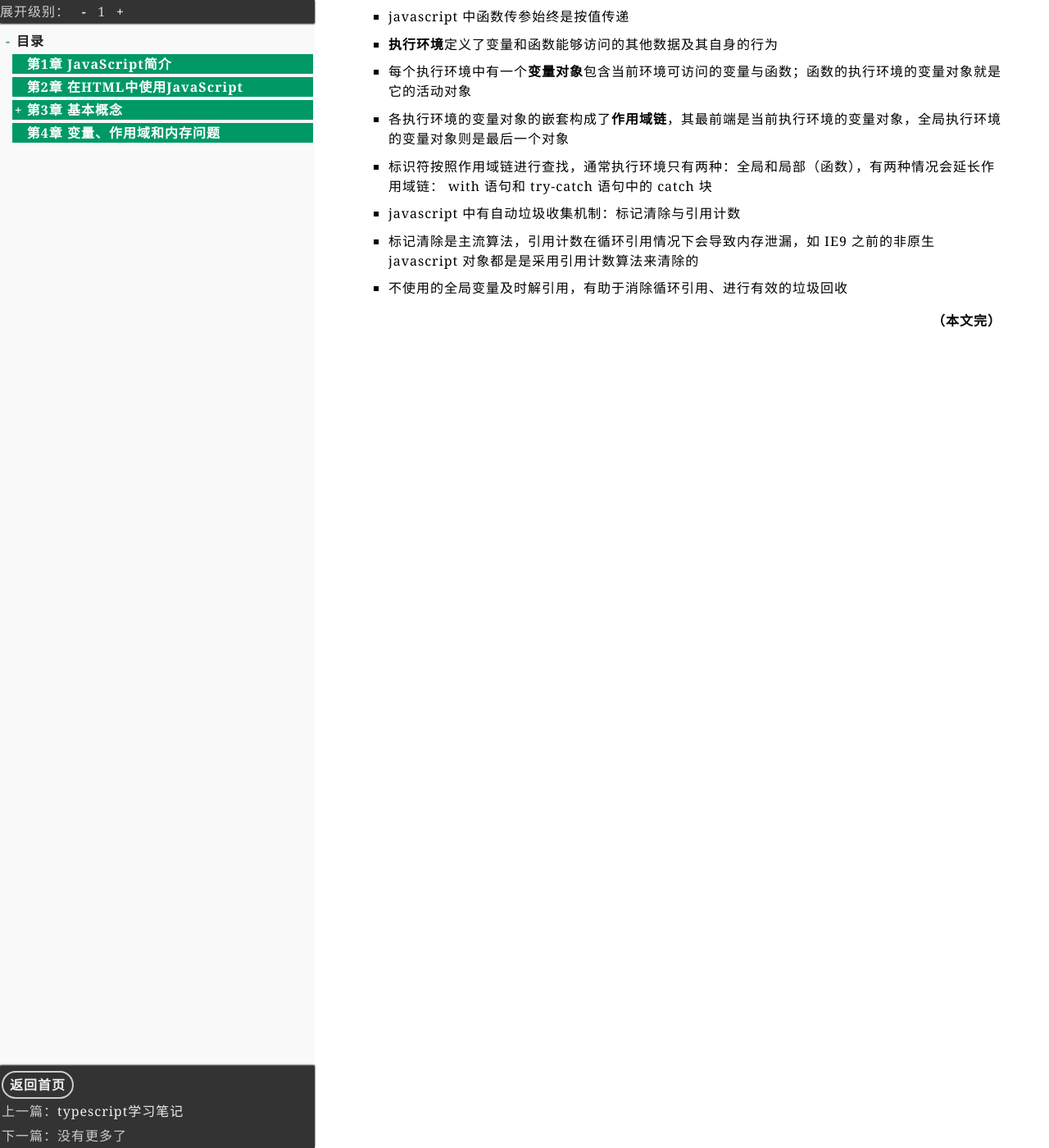
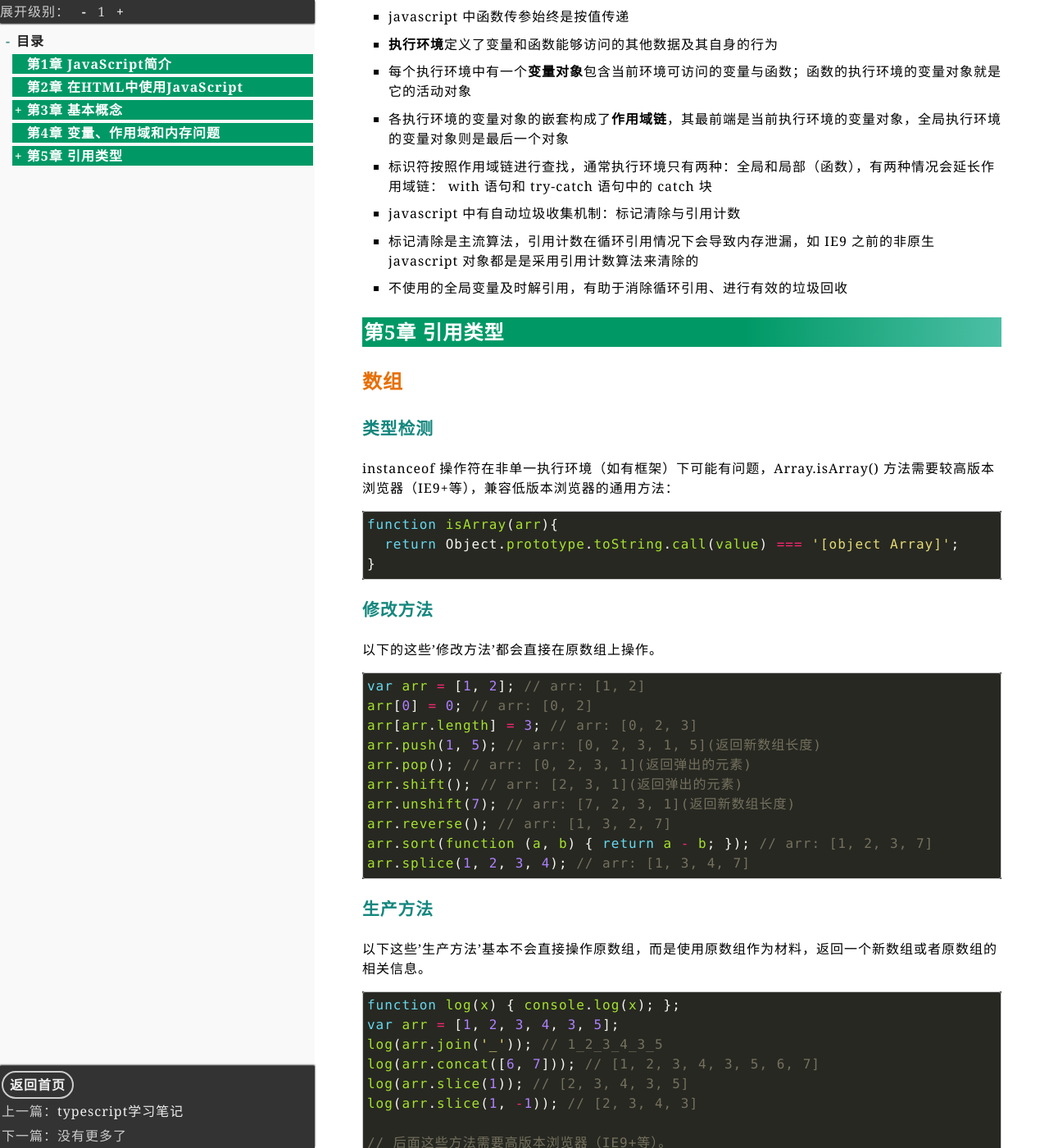
Before and after one commit to jacktown11/jacktown11.github.io, a Jekyll site: the page built from _posts/2019-01-03-professional-javascript-for-web-developers-3-edition-note.md, in a window 1280 px wide and 1400 px high, scrolled down 3371 px. Shown: the whole window at 82% size. Built offline with Jekyll 4.4.1, drawn with Linux system fonts in a browser that asks for light colours; nearby versions of some CDN libraries; some of the changed text lies outside the part shown.

Commit message:
update to chapter 5 partly

````diff
--- a/_posts/2019-01-03-professional-javascript-for-web-developers-3-edition-note.md
+++ b/_posts/2019-01-03-professional-javascript-for-web-developers-3-edition-note.md
@@ -117,3 +117,86 @@ JavaScript 的版本通常以 ECMAScript 的版本为准，只有 Mozilla 公司
 - javascript 中有自动垃圾收集机制：标记清除与引用计数
 - 标记清除是主流算法，引用计数在循环引用情况下会导致内存泄漏，如 IE9 之前的非原生 javascript 对象都是是采用引用计数算法来清除的
 - 不使用的全局变量及时解引用，有助于消除循环引用、进行有效的垃圾回收
+
+# 第5章 引用类型
+
+## 数组
+
+### 类型检测
+
+instanceof 操作符在非单一执行环境（如有框架）下可能有问题，Array.isArray() 方法需要较高版本浏览器（IE9+等），兼容低版本浏览器的通用方法：
+
+```javascript
+function isArray(arr){
+  return Object.prototype.toString.call(value) === '[object Array]';
+}
+```
+
+### 修改方法
+
+以下的这些'修改方法'都会直接在原数组上操作。
+
+```javascript
+var arr = [1, 2]; // arr: [1, 2]
+arr[0] = 0; // arr: [0, 2]
+arr[arr.length] = 3; // arr: [0, 2, 3]
+arr.push(1, 5); // arr: [0, 2, 3, 1, 5](返回新数组长度)
+arr.pop(); // arr: [0, 2, 3, 1](返回弹出的元素)
+arr.shift(); // arr: [2, 3, 1](返回弹出的元素)
+arr.unshift(7); // arr: [7, 2, 3, 1](返回新数组长度)
+arr.reverse(); // arr: [1, 3, 2, 7]
+arr.sort(function (a, b) { return a - b; }); // arr: [1, 2, 3, 7]
+arr.splice(1, 2, 3, 4); // arr: [1, 3, 4, 7]
+```
+
+### 生产方法
+
+以下这些'生产方法'基本不会直接操作原数组，而是使用原数组作为材料，返回一个新数组或者原数组的相关信息。
+
+```javascript
+function log(x) { console.log(x); };
+var arr = [1, 2, 3, 4, 3, 5];
+log(arr.join('_')); // 1_2_3_4_3_5
+log(arr.concat([6, 7])); // [1, 2, 3, 4, 3, 5, 6, 7]
+log(arr.slice(1)); // [2, 3, 4, 3, 5]
+log(arr.slice(1, -1)); // [2, 3, 4, 3]
+
+// 后面这些方法需要高版本浏览器（IE9+等）。
+log(arr.filter(function (item) { return item > 3; })); //[4, 5]
+log(arr.map(function (item) { return item * 2; })); // [2, 4, 6, 8, 6, 10]
+log(arr.every(function (item) { return item > 2; })); // false
+log(arr.some(function (item) { return item > 2; })); // true
+var sum = 0;
+arr.forEach(function (item) { sum += item; });
+console.log(sum); // 18
+log(arr.reduce(function (prev, cur) { return prev + cur; }, 0)); // 18
+log(arr.reduceRight(function (prev, cur) { return prev + cur; })); // 18
+log(arr.indexOf(3, 3)); // 4
+log(arr.lastIndexOf(3)); // 4
+```
+
+## Date
+
+### 日期创建
+
+```javascript
+// 基于当前时间创建的日期
+var d1 = new Date();
+// 指定相对于UTC1970-01-01 00:00:00过去的毫秒数来创建日期
+var d2 = new Date(0);
+// 指定日期参数的方式来创建日期（月份以0开始，基于本地系统时区，年和月是必须的，后面的参数可选）
+var d3 = new Date(2019, 0, 7, 11, 20, 35);
+```
+
+### 日期转毫秒数值
+
+```javascript
+var t1 = d1.getTime();
+var t2 = +d1;
+// 获取当期时间毫秒值，IE9+等
+var now = Date.now();
+// 日期的 valueOf 方法默认返回的是毫秒值而非字符串，故可以直接比较大小
+console.log(d1 < d2); // false
+```
+
+### 日期字符串的解析与生成
````
Also changed, not shown: 1 other file.
